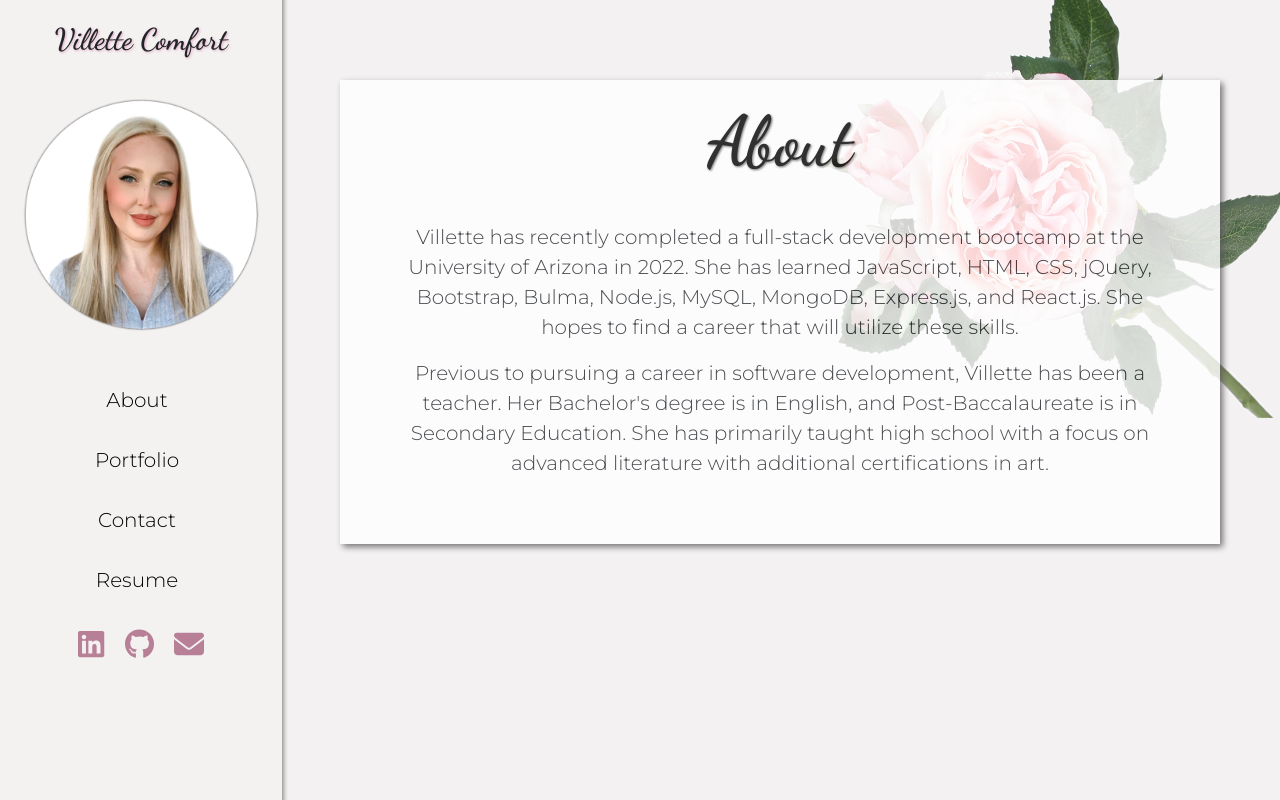
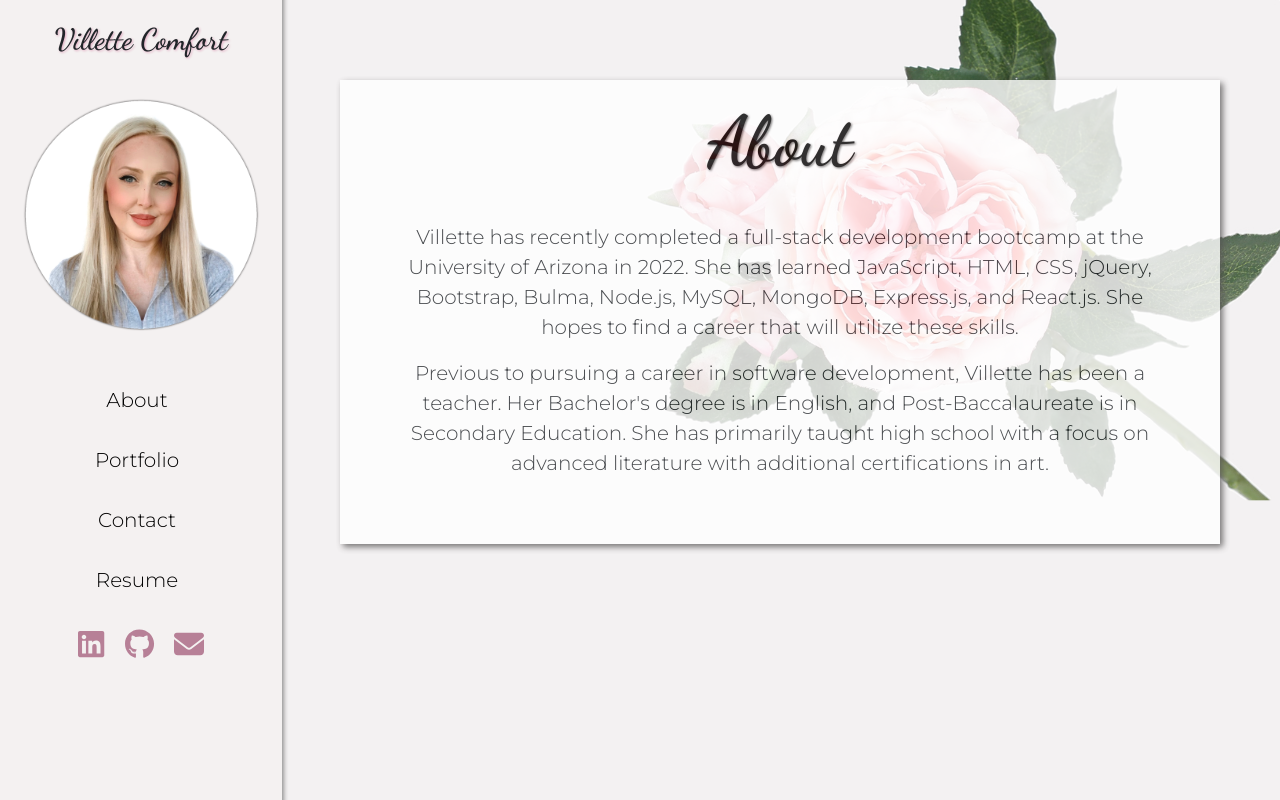
Before and after one commit to villettec/M20C-React_Portfolio, a React (Create React App) app: page / in a window 1280 px wide. Built offline with nearby package versions, Linux system fonts and the light colour scheme.

Commit message:
Fixing background

```diff
--- a/src/style.css
+++ b/src/style.css
@@ -14,8 +14,8 @@ body {
     background-color: var(--bgcolor);
     background-size: 700px 700px;
     background-image: url("../public/images/rosebg.jpg");
-    background-size: 1150px 850px;
-    background-repeat: no-repeat;
+    background-size: 200vh;
+    background-repeat: repeat;
     background-position-x: right;
 }
 
@@ -260,6 +260,7 @@ a:active {
     margin-right: 30px;
     justify-content: center;
     background-color: rgba(255, 255, 255, 0.8);
+    background-repeat: 2;
     text-align: center;
 }
 
@@ -302,7 +303,13 @@ a:active {
 @media screen
 and (min-width : 250px)
 and (max-width : 1024px) {
+    /* .sidebar {
+
+    }
+    .sidebar h1 {
+
+    } */
     .grid-container {
         grid-template-columns: repeat(2, 1fr);
+    }
 }
-}
```
Also changed, not shown: public/images/resume-1.png, 1 other file (tests, documents, lock files or other folders).
